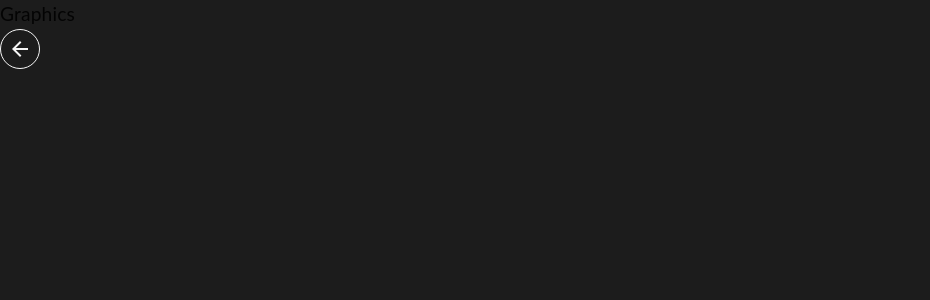
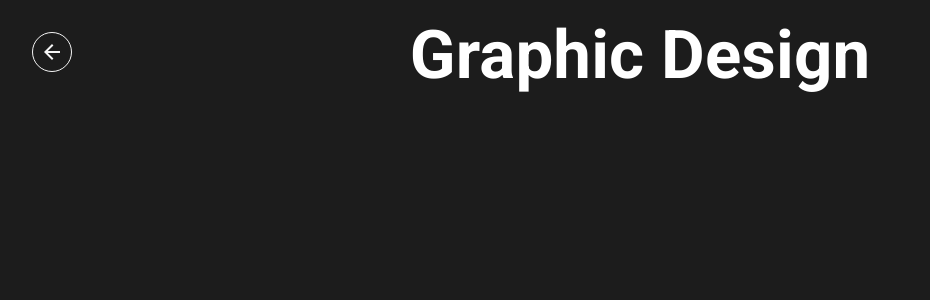
Before and after one commit to rlbergamasco/portfolio-v3, a React (Create React App) app: page /graphics in a window 1280 px wide. Shown: the top 300 px of the page, without its empty margins (0-930 px from the left). Built offline with nearby package versions, Linux system fonts and the light colour scheme.

Commit message:
Formatting

```diff
--- a/src/components/ArrowButton.jsx
+++ b/src/components/ArrowButton.jsx
@@ -23,7 +23,12 @@ const ArrowButton = ({ direction }) => {
     return (
         <React.Fragment>
             {direction == 'back' ?
-                <Link href="/">
+                <Link href="/"
+                    sx={{
+                        position: 'absolute',
+                        top: '2rem',
+                        left: '2rem'
+                    }}>
                     <ArrowCircle direction={direction} />
                 </Link>
                 : direction == 'down' ?
--- a/src/pages/GraphicsPage.jsx
+++ b/src/pages/GraphicsPage.jsx
@@ -19,7 +19,7 @@ const GraphicsPage = () => {
 
     return (
         <Box sx={{ minHeight: '100vh' }}>
-            <Typography>Graphics</Typography>
+            <Typography variant='h1' color='textPrimary' textAlign='center' sx={{ p: 2 }}>Graphic Design</Typography>
             <ArrowButton direction="back" />
             {scrollPosition > window.innerHeight * .75 ? <ArrowButton direction='up' /> : null}
         </Box>
```
